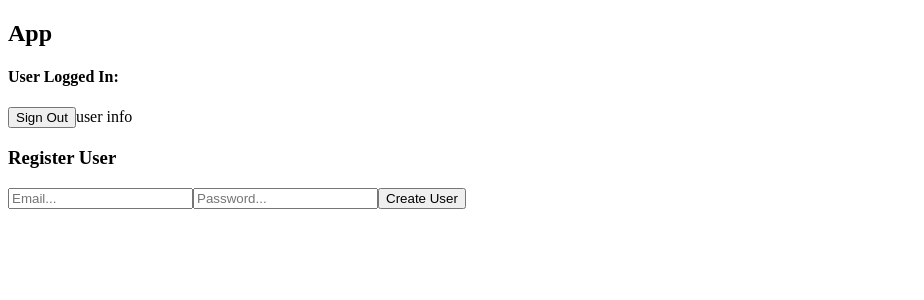
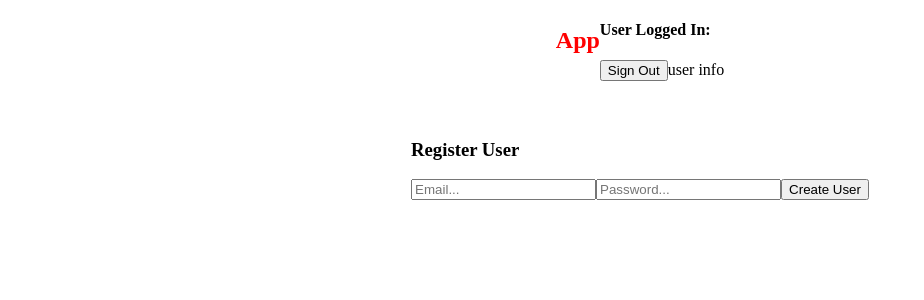
Before and after one commit to ulldecorb/redux-fullsatck-todo, a React (Create React App) app in the folder client/: page /new in a window 1280 px wide. Shown: the top 300 px of the page, without its empty margins (0-924 px from the left). Built offline with nearby package versions, Linux system fonts and the light colour scheme; no server answers.

Commit message:
Add functional margins

```diff
--- /dev/null
+++ b/client/src/components/Dashboard/dashboard.css
@@ -0,0 +1,11 @@
+.dashboard {
+    margin-top: 15vh;
+    display: flex;
+    flex-direction: column;
+    justify-content: center;
+    align-items: center;
+}
+
+Link {
+    margin: 3vmin;
+}
--- a/client/src/components/Dashboard/index.jsx
+++ b/client/src/components/Dashboard/index.jsx
@@ -1,9 +1,10 @@
 import React from 'react';
 import { Link } from 'react-router-dom';
+import './dashboard.css';
 
 export const Dashboard = function Dashboard() {
   return (
-    <div>
+    <div className="dashboard">
       <h2>Welcome!</h2>
       <Link to="../new">Register</Link>
       <Link to="../sign_in">Sign UP</Link>
--- /dev/null
+++ b/client/src/components/Header/header.css
@@ -0,0 +1,21 @@
+.header {
+  height: 10vh;
+  width: 100vw;
+  position: fixed;
+  top: 0;
+  left: 0;
+  display: -webkit-box;
+  display: -ms-flexbox;
+  display: flex;
+  -webkit-box-pack: center;
+      -ms-flex-pack: center;
+          justify-content: center;
+  -webkit-box-align: center;
+      -ms-flex-align: center;
+          align-items: center;
+}
+
+.header__title {
+  color: red;
+}
+/*# sourceMappingURL=header.css.map */
--- /dev/null
+++ b/client/src/components/Header/header.scss
@@ -0,0 +1,16 @@
+.header {
+    height: 10vh;
+    width: 100vw;
+    position: fixed;
+    top: 0;
+    left: 0;
+    display: flex;
+    justify-content: center;
+    align-items: center;
+
+    &__title {
+        color: red;
+    }
+
+
+}
--- a/client/src/components/Header/index.jsx
+++ b/client/src/components/Header/index.jsx
@@ -4,6 +4,7 @@ import {
   signOut
 } from 'firebase/auth';
 import auth from '../../firebase-congif';
+import './header.css';
 
 export const Header = function Header({ user }) {
   const logout = async () => {
@@ -11,7 +12,7 @@ export const Header = function Header({ user }) {
   };
   return (
     <section className="header">
-      <h1>App</h1>
+      <h1 className="header__title">App</h1>
       <div className="header__login">
         <h4> User Logged In: </h4>
         {user?.mail}
--- a/client/src/components/RegisterUser/index.jsx
+++ b/client/src/components/RegisterUser/index.jsx
@@ -4,6 +4,7 @@ import {
   onAuthStateChanged
 } from 'firebase/auth';
 import auth from '../../firebase-congif';
+import './register.css';
 
 export const RegisterUser = function LoginError() {
   const [registerEmail, setRegisterEmail] = useState('');
@@ -29,7 +30,7 @@ export const RegisterUser = function LoginError() {
   };
 
   return (
-    <section className="login-error">
+    <section className="register-user">
       <div>
         <h3>Register User</h3>
         <input
--- /dev/null
+++ b/client/src/components/RegisterUser/register.css
@@ -0,0 +1,17 @@
+.register-user {
+  margin-top: 15vh;
+  display: -webkit-box;
+  display: -ms-flexbox;
+  display: flex;
+  -webkit-box-orient: vertical;
+  -webkit-box-direction: normal;
+      -ms-flex-direction: column;
+          flex-direction: column;
+  -webkit-box-pack: center;
+      -ms-flex-pack: center;
+          justify-content: center;
+  -webkit-box-align: center;
+      -ms-flex-align: center;
+          align-items: center;
+}
+/*# sourceMappingURL=register.css.map */
--- /dev/null
+++ b/client/src/components/RegisterUser/register.scss
@@ -0,0 +1,7 @@
+.register-user {
+    margin-top: 15vh;
+    display: flex;
+    flex-direction: column;
+    justify-content: center;
+    align-items: center;
+}
```
